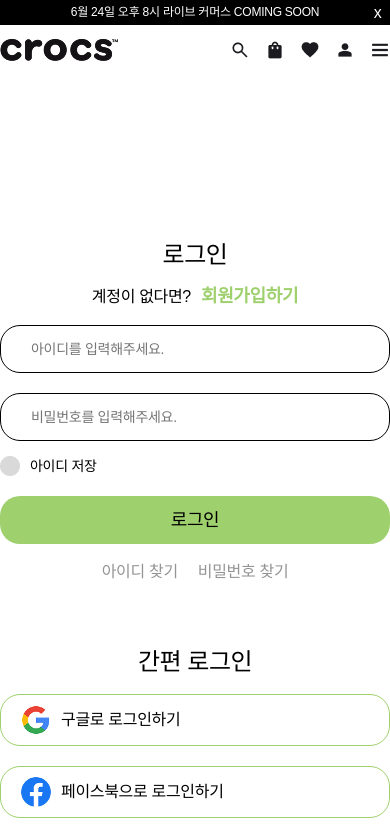
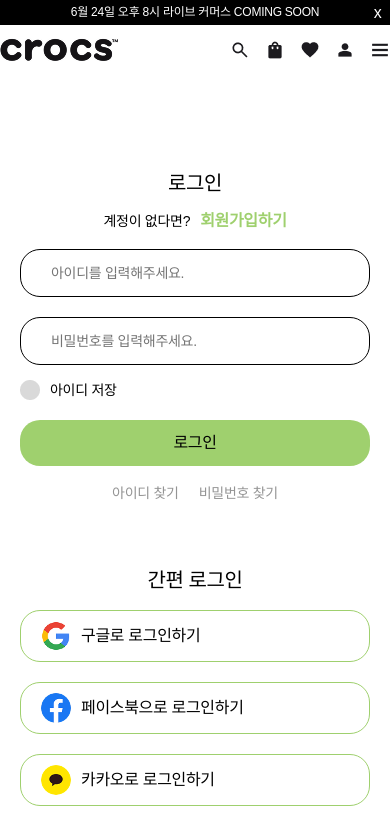
Before and after one commit to minwoo416/project_crocs, a plain HTML site: page login.html in a window 390 px wide. Shown: the top 836 px of the page. Drawn offline with Linux system fonts and the light colour scheme.

Commit message:
로그인 반응형

```diff
--- a/styles/responsive.css
+++ b/styles/responsive.css
@@ -58,6 +58,8 @@
     /* -------------------풋터------------------------ */
     footer .footer_container {max-width:949px; padding:0 150px;}
     footer .footer_container .footer_bottom .footer_bottom_right {display:none;}
+    /* 서브페이지 로그인 */
+    main .login_container {margin:80px auto;}
 }
 
 @media screen and (max-width:849px){
@@ -109,6 +111,14 @@
     main .crocs_ad_container {display:none;}
     /* -------------------풋터------------------------ */
     footer .footer_container {max-width:749px; padding:0 50px;}
+    /* -------------------------------------서브페이지------------------------------------------------- */
+    main .login_container {padding:0 20px;}
+    main .login_container .login_wrap h2 {font-size:1.25rem;}
+    main .login_container .login_wrap .join {font-size:0.875rem;}
+    main .login_container .login_wrap .join a {font-size:1rem;}
+    main .login_container .login_wrap .login_content .login_btn_wrap button {font-size:1rem;}
+    main .login_container .login_wrap .login_content .id_pw_search a {font-size:0.875rem;}
+    main .login_container .easy_login_wrap h2 {font-size:1.25rem;}
 }
 
 @media screen and (max-width:500px){
@@ -117,5 +127,4 @@
     footer .footer_container .footer_top .sns_wrap {display:none;}
     footer .footer_container .footer_bottom .footer_bottom_left .fnb > li {font-size:0.875rem;}
     footer .footer_container .footer_bottom .footer_bottom_left .fnb > li .depth1 li {font-size:0.625rem;}
-
 }
```
